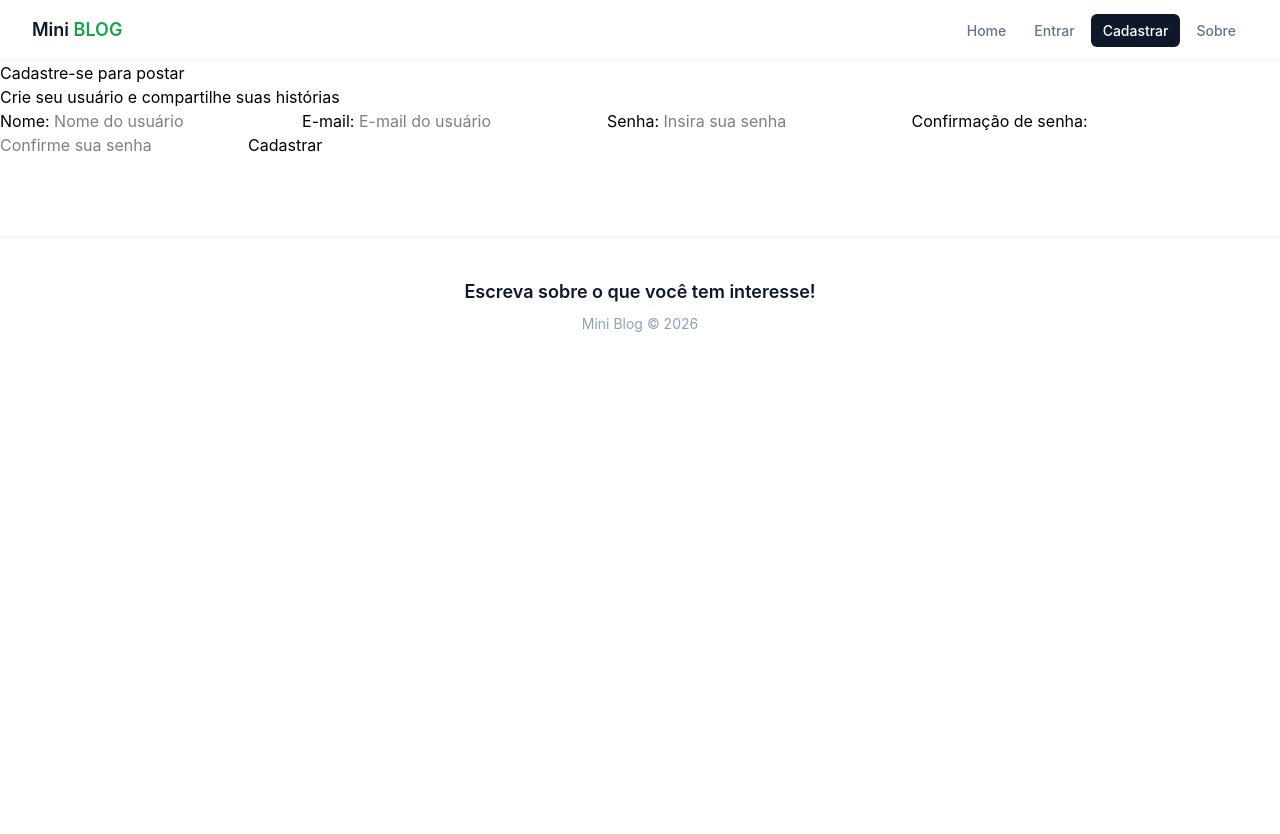
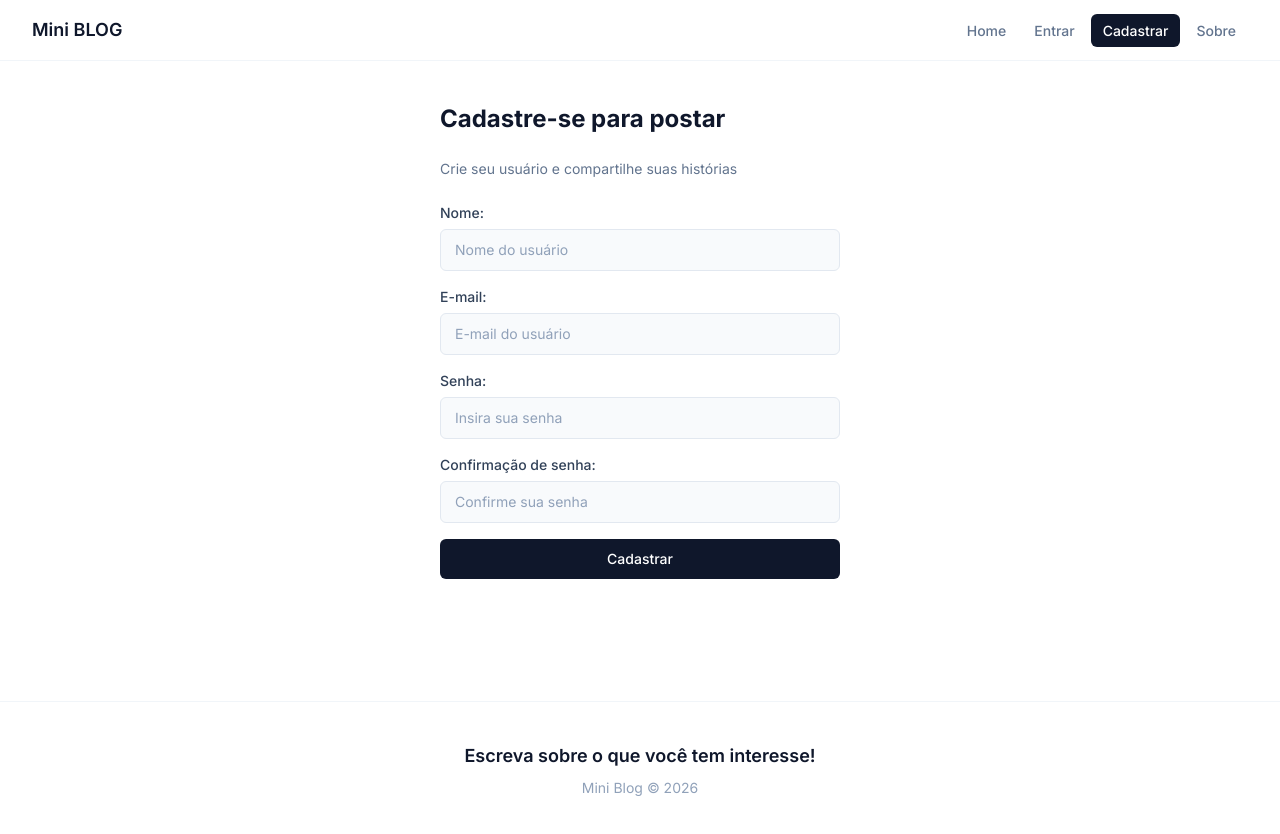
Before and after one commit to kauanzin222/MiniBlog-React, a React (Vite) app in the folder miniblog/: page /register in a window 1280 px wide. Shown: the top 834 px of the page. Before the commit the page ends 800 px from the top, so only its background shows below. Built offline with nearby package versions, Linux system fonts and the light colour scheme.

Commit message:
Criando padrão de estilização para forms

```diff
--- a/miniblog/src/components/NavBar.tsx
+++ b/miniblog/src/components/NavBar.tsx
@@ -10,7 +10,7 @@ const NavBar = () => {
   return (
     <nav className="sticky top-0 z-10 flex items-center justify-between border-b border-slate-100 bg-white/80 px-8 py-4 backdrop-blur-md">
       <NavLink to="/" className="text-lg font-semibold text-slate-900">
-        Mini <span className="text-primary">BLOG</span>
+        Mini <span>BLOG</span>
       </NavLink>
       <ul className="flex items-center gap-1">
         <li>
--- a/miniblog/src/index.css
+++ b/miniblog/src/index.css
@@ -1,8 +1,8 @@
+@import url('https://fonts.googleapis.com/css2?family=Inter:ital,opsz,wght@0,14..32,100..900;1,14..32,100..900&display=swap');
 @import "tailwindcss";
 
+
 @theme {
-  --color-primary: #16a34a;
-  --color-primary-dark: #15803d;
   --font-sans: "Inter", system-ui, -apple-system, sans-serif;
 }
 
@@ -13,3 +13,37 @@ html {
 body {
   font-family: var(--font-sans);
 }
+
+@layer base {
+  form {
+    @apply mx-auto flex w-full max-w-md flex-col gap-4;
+  }
+
+  .section-form {
+    @apply flex flex-col gap-1.5 text-left;
+  }
+
+  .section-form label {
+    @apply text-sm font-medium text-slate-700;
+  }
+
+  .section-form input {
+    @apply w-full rounded-md border border-slate-200 bg-slate-50 px-3.5 py-2.5 text-sm text-slate-800 outline-none transition placeholder:text-slate-400 focus:border-slate-400 focus:bg-white;
+  }
+
+  form button[type="submit"] {
+    @apply w-full rounded-md bg-slate-900 px-5 py-2.5 text-sm font-medium text-white transition-colors hover:bg-slate-800;
+  }
+
+  .auth-page {
+    @apply mx-auto flex min-h-[70vh] w-full max-w-md flex-col justify-center gap-6 px-6 text-left;
+  }
+
+  .auth-page h1 {
+    @apply text-2xl font-bold text-slate-900;
+  }
+
+  .auth-page p {
+    @apply text-sm text-slate-500;
+  }
+}
--- a/miniblog/src/pages/Register/Register.tsx
+++ b/miniblog/src/pages/Register/Register.tsx
@@ -2,21 +2,29 @@ import { useState, useEffect } from 'react'
 
 const Register = () => {
     return (
-        <div>
+        <div className="auth-page">
             <h1>Cadastre-se para postar</h1>
             <p>Crie seu usuário e compartilhe suas histórias</p>
             <form>
+                <div className="section-form">
                     <label>Nome: </label>
                     <input type="text" name='displayName' required placeholder='Nome do usuário' />
+                </div>
 
+                <div className="section-form">
                     <label>E-mail: </label>
                     <input type="email" name='email' required placeholder='E-mail do usuário' />
+                </div>
 
+                <div className="section-form">
                     <label>Senha: </label>
                     <input type="password" name='password' required placeholder='Insira sua senha' />
+                </div>
 
+                <div className="section-form">
                     <label>Confirmação de senha: </label>
                     <input type="password" name='confirmPassword' required placeholder='Confirme sua senha' />
+                </div>
 
                 <button type='submit'>Cadastrar</button>
             </form>
```
Lines whose indentation alone changed are shown as unchanged.
